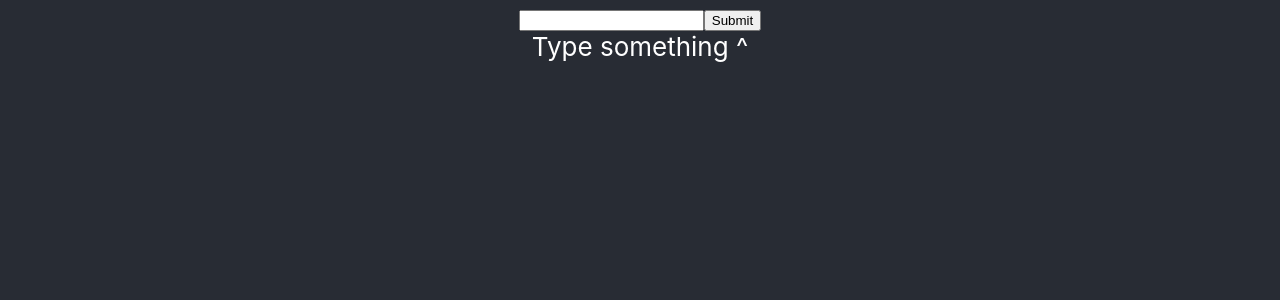
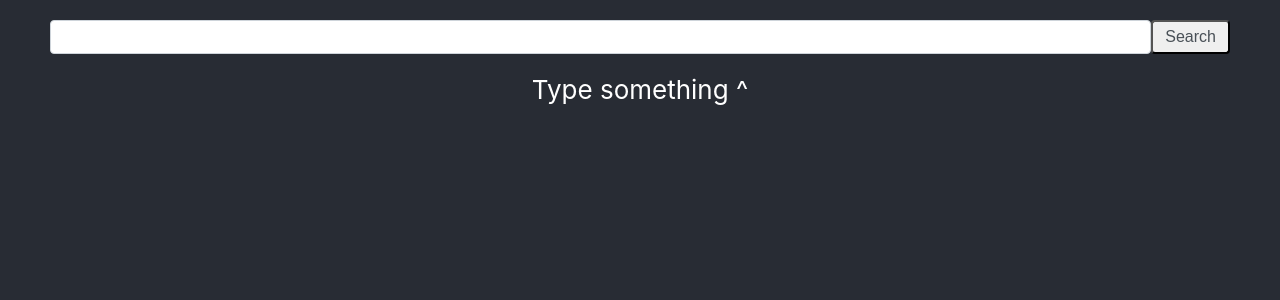
Before and after one commit to ignovak/gif-gallery, a React (Create React App) app: page / in a window 1280 px wide. Shown: the top 300 px of the page. Built offline with nearby package versions, Linux system fonts and the light colour scheme.

Commit message:
Tune layout styles

```diff
--- a/src/App.css
+++ b/src/App.css
@@ -10,4 +10,5 @@
   align-items: center;
   font-size: calc(10px + 2vmin);
   color: white;
+  padding: 0 20px;
 }
--- a/src/components/Gallery/Gallery.css
+++ b/src/components/Gallery/Gallery.css
@@ -15,11 +15,13 @@
 }
 
 .gallery {
+  max-width: 1200px;
   display: flex;
   flex-wrap: wrap;
 }
 
 .gallery-item {
+  flex: 1;
   min-width: 200px;
   max-width: 300px;
   max-height: 200px;
--- /dev/null
+++ b/src/components/SearchForm/SearchForm.css
@@ -0,0 +1,22 @@
+.search-form {
+  display: flex;
+  width: 100%;
+  max-width: 1200px;
+  padding: 0 10px;
+  margin: 20px auto;
+  box-sizing: border-box;
+}
+
+.form-input,
+.form-submit {
+  padding: 6px 12px;
+  font-size: 16px;
+  color: #495057;
+  border-radius: 4px;
+  outline: none;
+}
+
+.form-input {
+  border: 1px solid #ced4da;
+  flex: 1;
+}
--- a/src/components/SearchForm/SearchForm.tsx
+++ b/src/components/SearchForm/SearchForm.tsx
@@ -1,4 +1,5 @@
 import { useState } from "react";
+import "./SearchForm.css";
 
 export default function SearchForm(props: {
   query: string;
@@ -7,18 +8,18 @@ export default function SearchForm(props: {
   const [query, setQuery] = useState(props.query);
   return (
     <form
+      className="search-form"
       onSubmit={(e) => {
         e.preventDefault();
         props.onSubmit(query);
       }}
     >
       <input
+        className="form-input"
         value={query}
-        onChange={(e) => {
-          setQuery(e.target.value);
-        }}
+        onChange={(e) => setQuery(e.target.value)}
       />
-      <input type="submit" />
+      <input className="form-submit" type="submit" value="Search" />
     </form>
   );
 }
```
